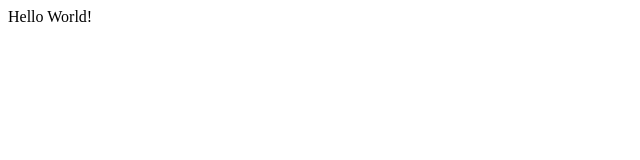
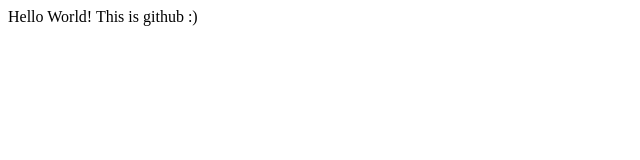
Before and after one commit to voja-94/my_folder, a plain HTML site: page index.html in a window 1280 px wide. Shown: the whole page, without its empty margins (0-640 px from the left). Drawn offline with Linux system fonts and the light colour scheme.

Commit message:
Update index.html
new change

```diff
--- a/index.html
+++ b/index.html
@@ -1,3 +1,5 @@
 <p>
 Hello World!
+
+  This is github :)
 </p>
```
